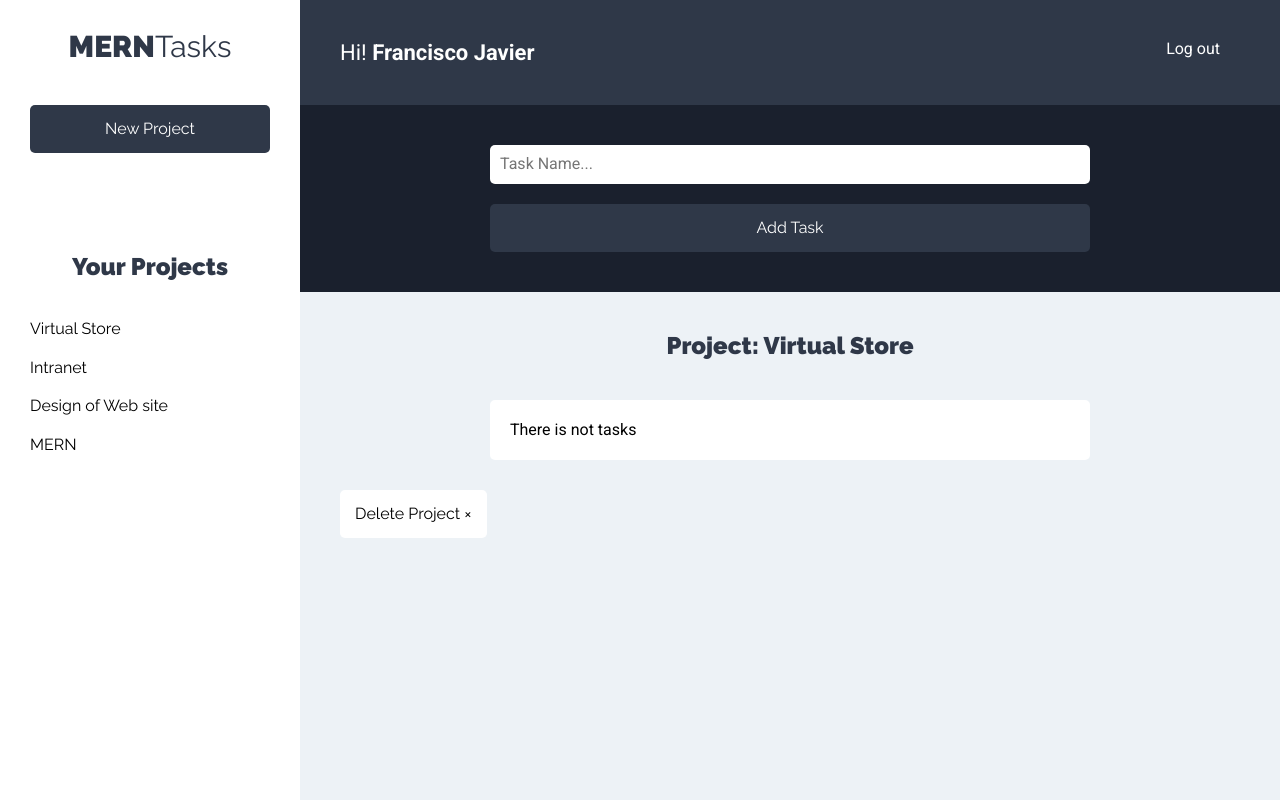
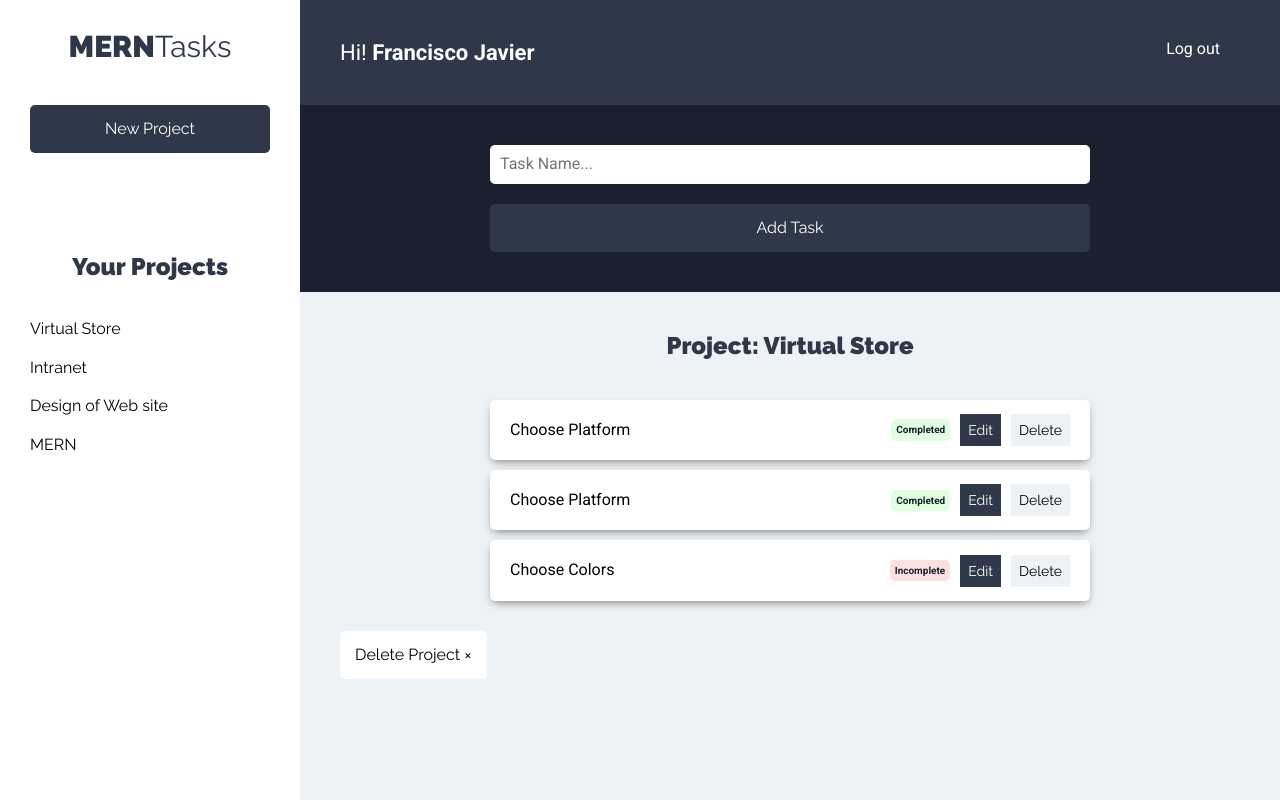
Before and after one commit to Francisco28/MERN-tasks-client, a React (Create React App) app: page /projects in a window 1280 px wide. Both pictures are taken after a click on the button "Virtual Store". Built offline with nearby package versions, Linux system fonts and the light colour scheme.

Commit message:
filtering the tasks for project 2

```diff
--- a/src/components/tasks/ListingTasks.js
+++ b/src/components/tasks/ListingTasks.js
@@ -1,6 +1,7 @@
 import React, { Fragment, useContext } from 'react';
 import Task from '../tasks/Task';
 import projectContext from '../../context/projects/projectContext';
+import taskContext from '../../context/tasks/taskContext';
 
 
 const ListingTasks = () => {
@@ -10,6 +11,10 @@ const ListingTasks = () => {
     //extract the current project
     const { project, deleteProject } = projectsContext;
 
+    //get the tasks of the project
+    const tasksContext = useContext(taskContext);
+    const { tasksproject } = tasksContext;
+
 
     //if there is not project selected
     if(!project) return <h2>Select a project</h2>
@@ -18,16 +23,14 @@ const ListingTasks = () => {
     const [currentProject] = project;
 
 
-    const tasksProject = [];
-
     return (
         <Fragment>
             <h2>Project: {currentProject.name}</h2>
 
             <ul className="listado-tareas">
-                { tasksProject.length === 0
+                { tasksproject.length === 0
                     ? (<li className="tarea"><p>There is not tasks</p></li>)
-                    :  tasksProject.map(task => (
+                    :  tasksproject.map(task => (
                         <Task
                             task={task}
                         />
```
